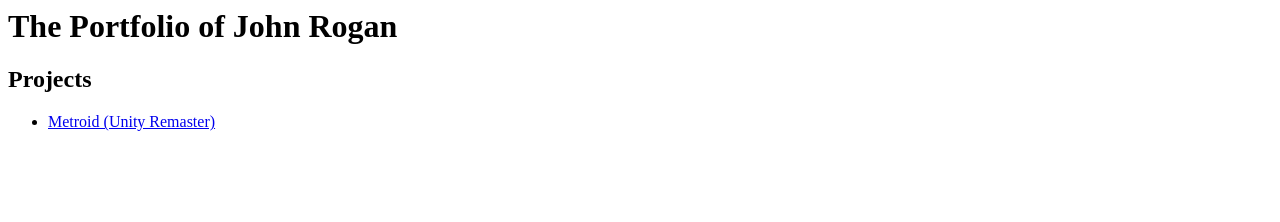
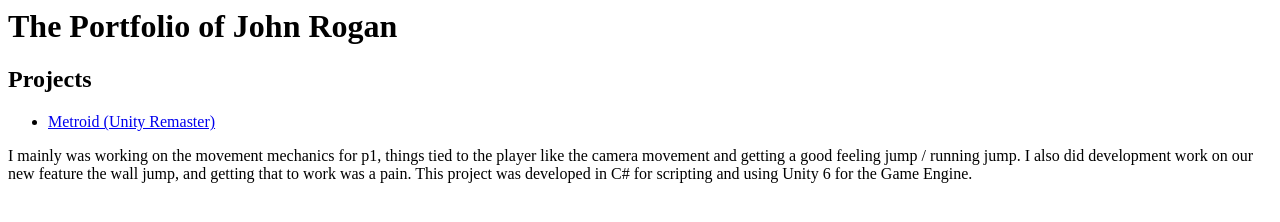
Before and after one commit to JohnRogan/JohnRogan.github.io, a plain HTML site: page index.html in a window 1280 px wide. Drawn offline with Linux system fonts and the light colour scheme.

Commit message:
What I did

```diff
--- a/index.html
+++ b/index.html
@@ -10,5 +10,7 @@
 <li><a href="/Metroid.html">Metroid (Unity Remaster)</a></li>
 </ul>
 
+  <p>I mainly was working on the movement mechanics for p1, things tied to the player like the camera movement and getting a good feeling jump / running jump. I also did development work on our new feature the wall jump, and getting that to work was a pain. This project was developed in C# for scripting and using Unity 6 for the Game Engine.</p>
+
 <!-- TIP: Rename this file "index.html", and it will become the default landing page whenever someone navigates their browser to your domain. -->
 </html>
```
